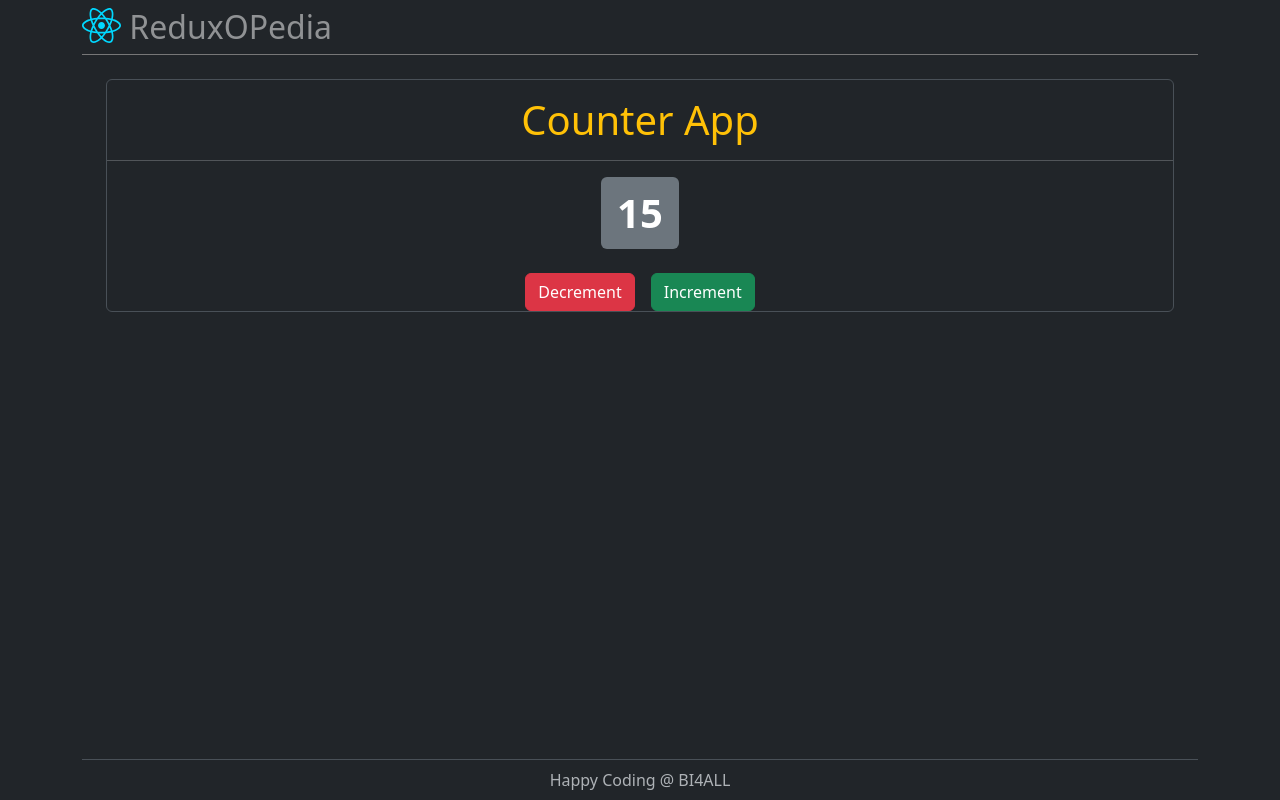
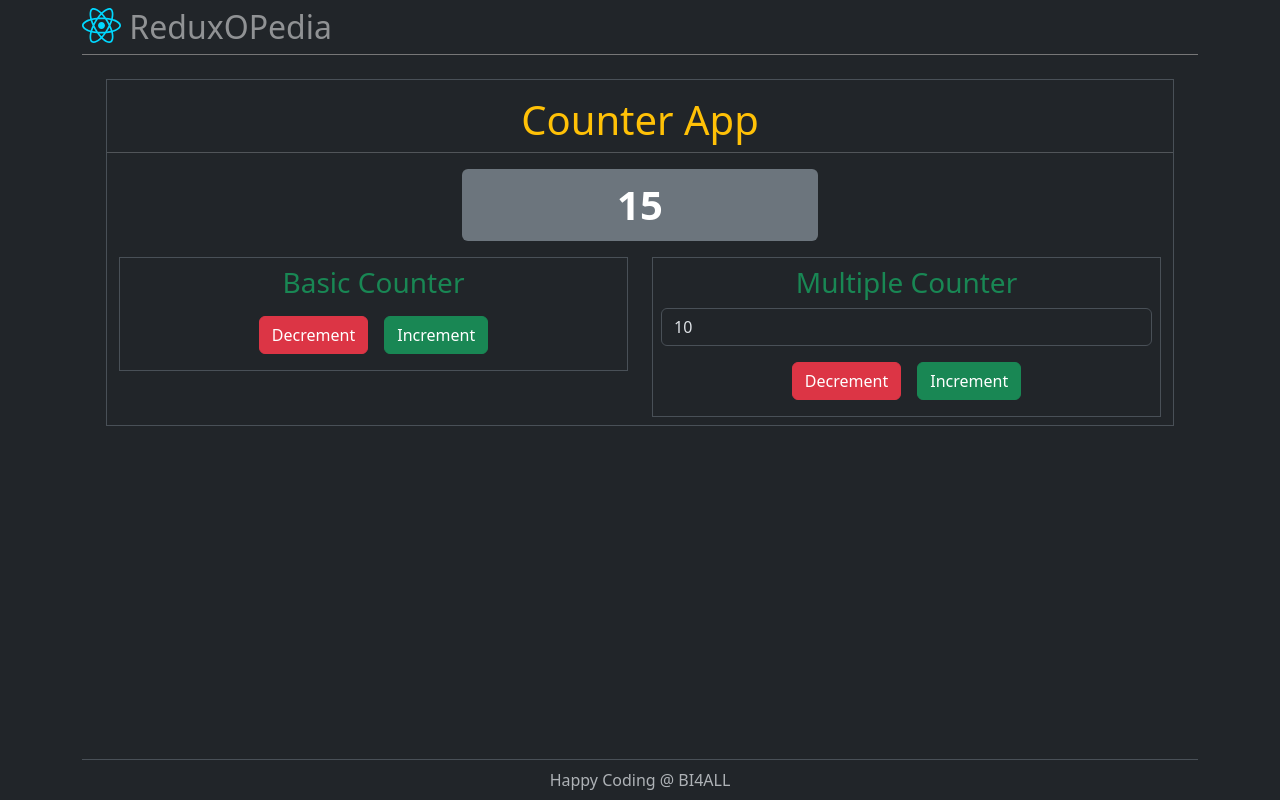
Before and after one commit to 404PeterSimoes/ReduxOPedia, a React (Vite) app: page / in a window 1280 px wide. Built offline with nearby package versions, Linux system fonts and the light colour scheme.

Commit message:
Section 10 - 160 & 161 - Assignment 13 - Counter Multiplier

```diff
--- a/src/components/Counter.jsx
+++ b/src/components/Counter.jsx
@@ -1,32 +1,67 @@
 import { useSelector, useDispatch } from 'react-redux';
-import { increment, decrement } from '../redux/slice/counterSlice';
+import {
+  increment,
+  decrement,
+  incrementMultiple,
+  decrementMultiple,
+} from '../redux/slice/counterSlice';
+import { useState } from 'react';
 
 function Counter() {
+  const [multiple, setMultiple] = useState(10);
+
   const count = useSelector((state) => state.counterStore.count);
   const dispatch = useDispatch();
 
   return (
-    <div className="m-4 rounded border text-center">
+    <div className="m-4 row border text-center">
       <h1 className="text-warning pt-3">Counter App</h1>
       <hr />
-      <div className="pb-2">
-        <span className="badge bg-secondary fs-1 p-3 mb-3">{count}</span>
-      </div>
-      <div>
+      <span className="col-4 offset-4 badge bg-secondary fs-1 p-3 mb-3">
+        {count}
+      </span>
+      <div className="pb-2 col-6">
+        <div className="border p-2">
+          <p className="text-success h3">Basic Counter</p>
           <button
-          className="btn btn-danger mx-2"
+            className="btn btn-danger m-2"
             onClick={() => dispatch(decrement())}
           >
             Decrement
           </button>
           <button
-          className="btn btn-success mx-2"
+            className="btn btn-success m-2"
             onClick={() => dispatch(increment())}
           >
             Increment
           </button>
         </div>
       </div>
+      <div className="pb-2 col-6">
+        <div className="border p-2">
+          <p className="text-success h3">Multiple Counter</p>
+          <input
+            type="text"
+            placeholder="multiplier..."
+            className="form-control my-2"
+            value={multiple}
+            onChange={(e) => setMultiple(e.target.value)}
+          />
+          <button
+            className="btn btn-danger m-2"
+            onClick={() => dispatch(decrementMultiple(multiple))}
+          >
+            Decrement
+          </button>
+          <button
+            className="btn btn-success m-2"
+            onClick={() => dispatch(incrementMultiple(multiple))}
+          >
+            Increment
+          </button>
+        </div>
+      </div>
+    </div>
   );
 }
 
--- a/src/redux/slice/counterSlice.js
+++ b/src/redux/slice/counterSlice.js
@@ -12,8 +12,15 @@
     decrement: (state) => {
       state.count -= 1;
     },
+    incrementMultiple: (state, action) => {
+      state.count += Number(action.payload);
+    },
+    decrementMultiple: (state, action) => {
+      state.count -= Number(action.payload);
+    },
   },
 });
 
-export const { increment, decrement } = counterSlice.actions;
+export const { increment, decrement, incrementMultiple, decrementMultiple } =
+  counterSlice.actions;
 export const counterReducer = counterSlice.reducer;
```
Lines whose indentation alone changed are shown as unchanged.
